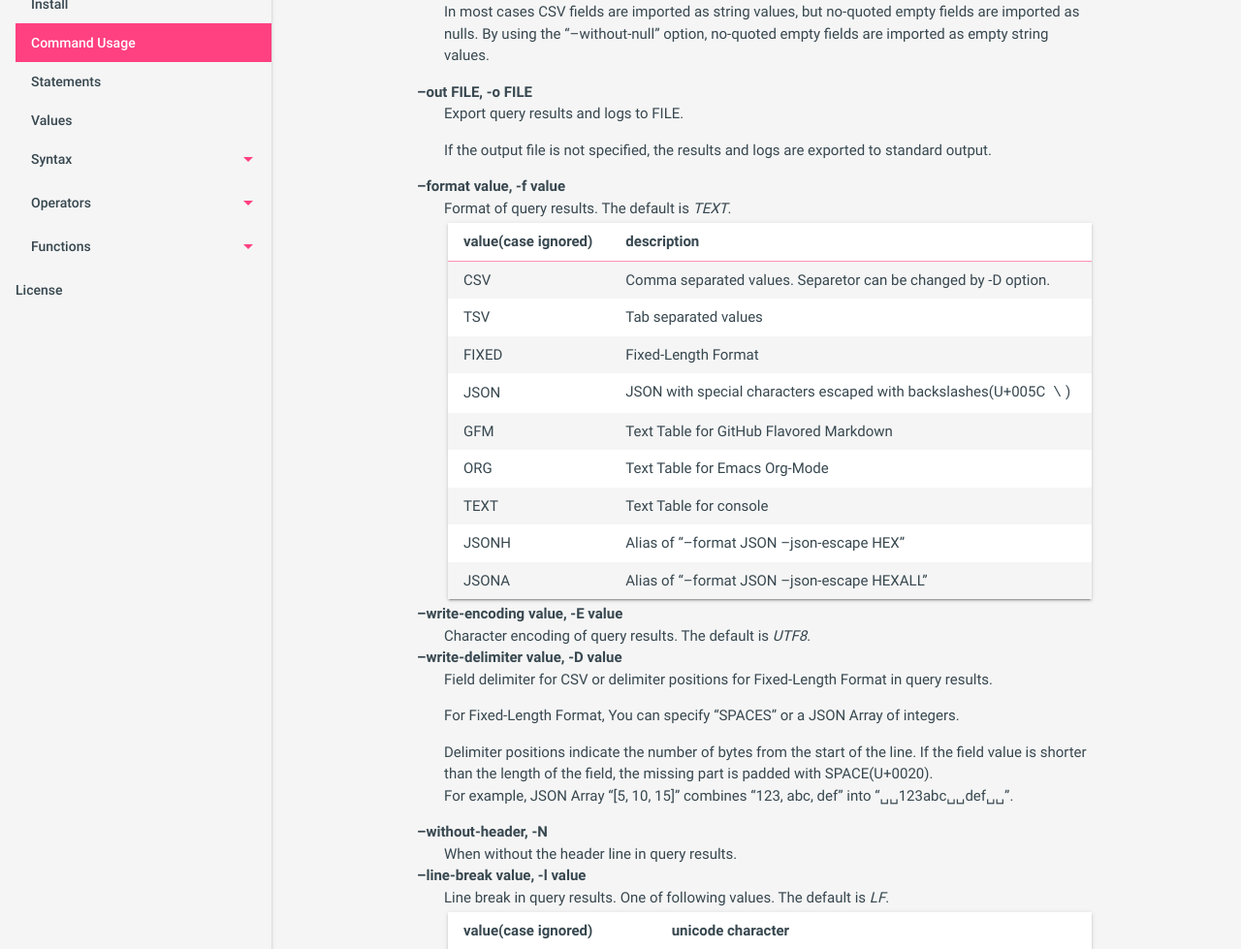
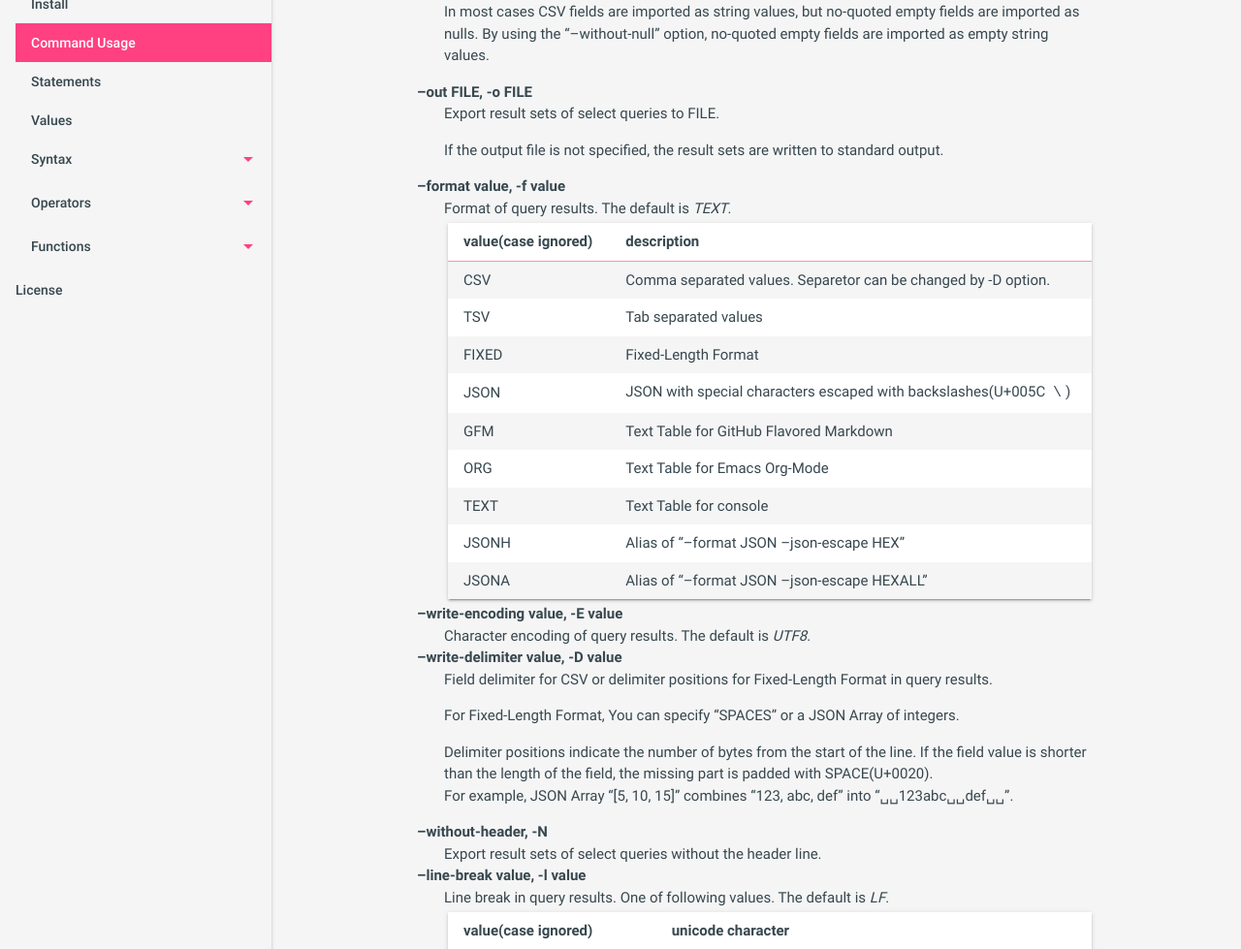
Before and after one commit to mithrandie/csvq, a Jekyll site: the page built from docs/_posts/2006-01-02-command.md, in a window 1280 px wide and 1400 px high, scrolled down 2473 px. Shown: the part 152-1131 px from the top of the window at 97% size. Built offline with Jekyll 4.4.1, drawn with Linux system fonts in a browser that asks for light colours; some of the changed text lies outside the part shown.

Commit message:
Update docs.

```diff
--- a/docs/_posts/2006-01-02-command.md
+++ b/docs/_posts/2006-01-02-command.md
@@ -121,9 +121,9 @@ csvq >
   By using the "--without-null" option, no-quoted empty fields are imported as empty string values.
 
 --out FILE, -o FILE
-: Export query results and logs to FILE.
+: Export result sets of select queries to FILE.
 
-  If the output file is not specified, the results and logs are exported to standard output.
+  If the output file is not specified, the result sets are written to standard output.
 
 --format value, -f value
 : Format of query results. The default is _TEXT_.
@@ -153,7 +153,7 @@ csvq >
   For example, JSON Array "[5, 10, 15]" combines "123, abc, def" into "␣␣123abc␣␣def␣␣".
 
 --without-header, -N
-: When without the header line in query results.
+: Export result sets of select queries without the header line.
 
 --line-break value, -l value
 : Line break in query results. One of following values. The default is _LF_.
```
Also changed, not shown: other parts of docs/_posts/2006-01-02-command.md (+2 -1 lines), docs/_posts/2006-01-02-statement.md (+2 -3 lines), 1 other file.
